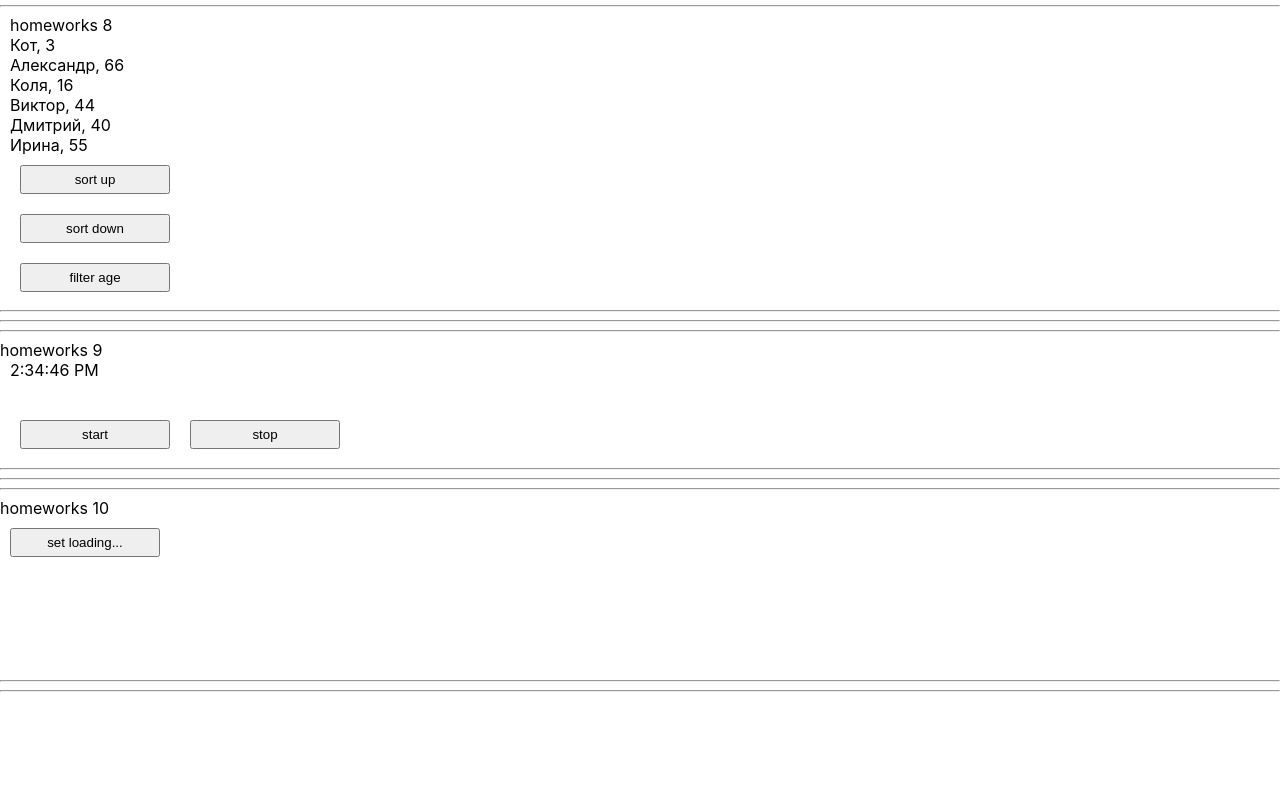
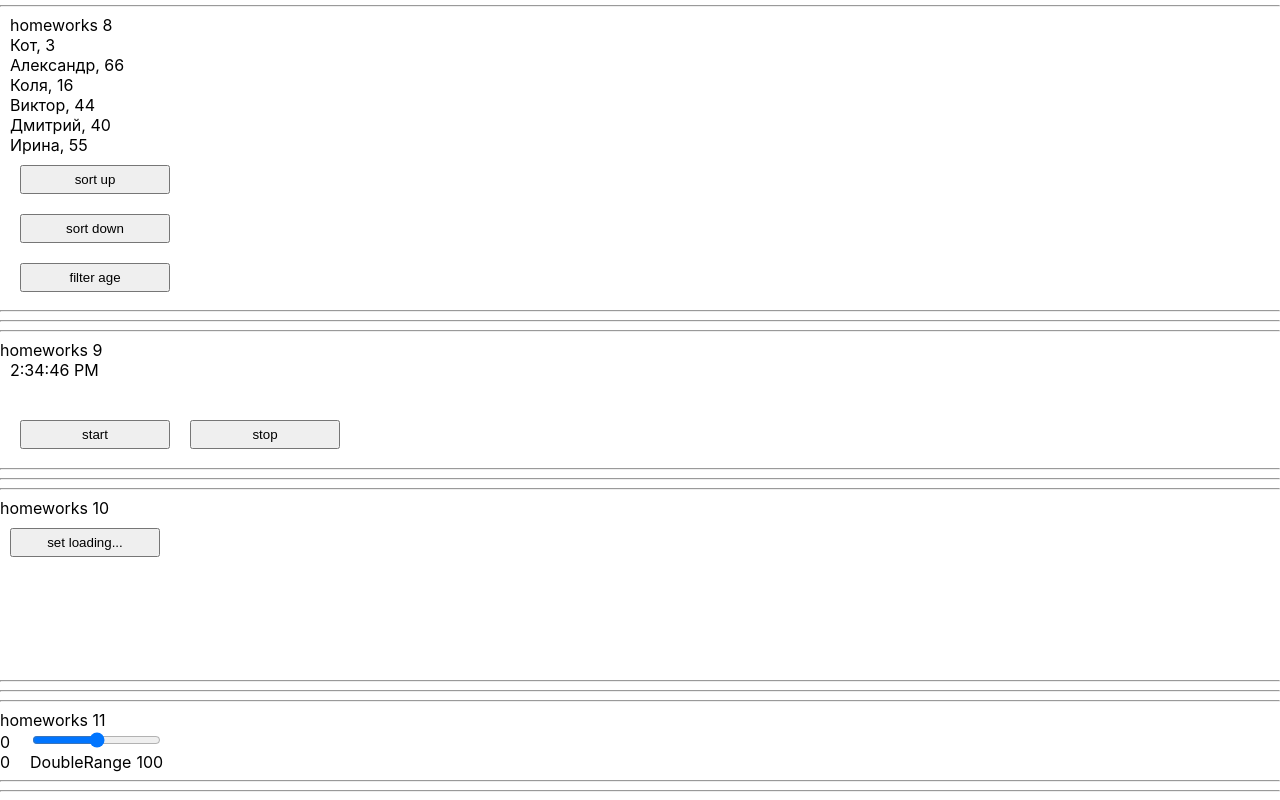
Before and after one commit to Crash2022/Samurai-Homeworks, a React (Create React App) app: page /#/pre-junior in a window 1280 px wide. Shown: the part 1560-2360 px from the top of the page. Before the commit the page ends 2260 px from the top, so only its background shows below. Built offline with nearby package versions, Linux system fonts and the light colour scheme.

Commit message:
hw11 done

```diff
--- a/src/p1-main/m1-ui/u1-app/App.tsx
+++ b/src/p1-main/m1-ui/u1-app/App.tsx
@@ -10,6 +10,7 @@ import HW7 from "../../../p2-homeworks/h7/HW7";
 import HW8 from "../../../p2-homeworks/h8/HW8";
 import HW9 from "../../../p2-homeworks/h9/HW9";
 import HW10 from "../../../p2-homeworks/h10/HW10";
+import HW11 from "../../../p2-homeworks/h11/HW11";
 
 function App() {
     return (
@@ -25,6 +26,7 @@ function App() {
             <HW8/>
             <HW9/>
             <HW10/>
+            <HW11/>
         </div>
     )
 }
--- a/src/p2-homeworks/h10/bll/loadingReducer.ts
+++ b/src/p2-homeworks/h10/bll/loadingReducer.ts
@@ -20,7 +20,7 @@ export const loadingReducer = (state: InitialStateType = initState, action: Load
 }
 
 export type LoadingACType = ReturnType<typeof loadingAC>
-export const loadingAC = (isLoading: boolean): any => ({
+export const loadingAC = (isLoading: boolean) => ({
     type: 'SET_LOADING',
     isLoading
 } as const) // fix any
--- a/src/p2-homeworks/h11/HW11.tsx
+++ b/src/p2-homeworks/h11/HW11.tsx
@@ -6,6 +6,10 @@ function HW11() {
     const [value1, setValue1] = useState(0)
     const [value2, setValue2] = useState(100)
 
+    const onChangeRangeValue = (value: number) => {
+        setValue1(value);
+    }
+
     return (
         <div>
             <hr/>
@@ -13,18 +17,18 @@ function HW11() {
 
             {/*should work (должно работать)*/}
             <div>
-                <span>{value1}</span>
+                <span style={{display: 'inline-block', width:'30px'}}>{value1}</span>
                 <SuperRange
-                    // сделать так чтоб value1 изменялось
+                    onChangeRange={onChangeRangeValue}
                 />
             </div>
 
             <div>
-                <span>{value1}</span>
+                <span style={{display: 'inline-block', width:'30px'}}>{value1}</span>
                 <SuperDoubleRange
                     // сделать так чтоб value1 и value2 изменялось
                 />
-                <span>{value2}</span>
+                <span style={{display: 'inline-block', width:'20px', marginLeft: '5px'}}>{value2}</span>
             </div>
 
             <hr/>
```
